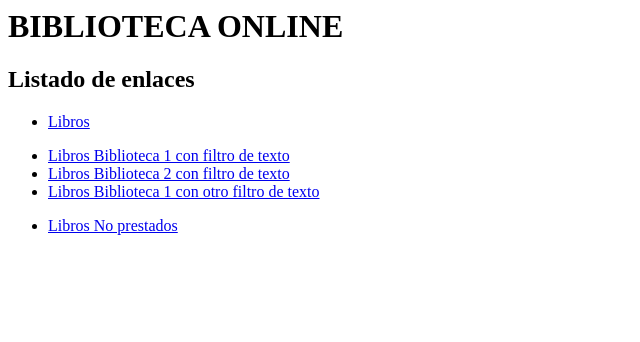
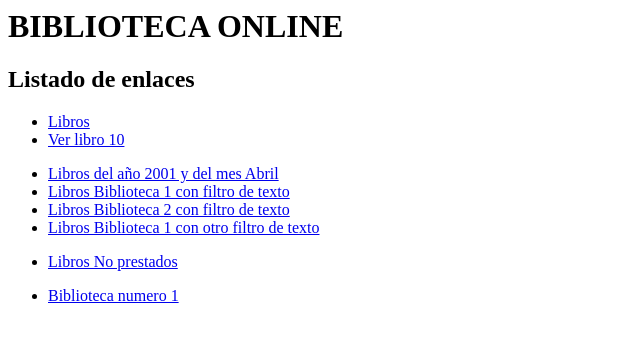
Before and after one commit to ProfesorJorgeBaron/DWES, a Django app: page / in a window 1280 px wide. Shown: the top 342 px of the page, without its empty margins (0-640 px from the left). Run offline with Django 3.2, Linux system fonts and the light colour scheme.

Commit message:
Añadimos nuevo ejemplo

```diff
--- a/Tema_4_Views/tutorial_views/biblioteca/models.py
+++ b/Tema_4_Views/tutorial_views/biblioteca/models.py
@@ -30,7 +30,7 @@ class Libro(models.Model):
 
     descripcion = models.TextField()
     fecha_publicacion = models.DateField()
-    biblioteca = models.ForeignKey(Biblioteca, on_delete = models.CASCADE)
+    biblioteca = models.ForeignKey(Biblioteca, on_delete = models.CASCADE,related_name="libros_biblioteca")
     autores =   models.ManyToManyField(Autor)
 
 
--- a/Tema_4_Views/tutorial_views/biblioteca/templates/index.html
+++ b/Tema_4_Views/tutorial_views/biblioteca/templates/index.html
@@ -6,8 +6,10 @@
     <h2>Listado de enlaces</h2>
     <ul>
         <li><a href="{% url 'lista_libros' %}">Libros</a></li>
+        <li><a href="{% url 'dame_libro' 10 %}">Ver libro 10</a></li>
     </ul>
     <ul>
+        <li><a href="{% url 'dame_libros_fecha' 2001 4 %}">Libros del año 2001 y del mes Abril</a></li>
         <li><a href="{% url 'dame_libros_biblioteca' 1 'prueba' %}">Libros Biblioteca 1 con filtro de texto</a></li>
         <li><a href="{% url 'dame_libros_biblioteca' 2 'hel' %}">Libros Biblioteca 2 con filtro de texto</a></li>
         <li><a href="{% url 'dame_libros_biblioteca' 1 'pr' %}">Libros Biblioteca 1 con otro filtro de texto</a></li>
@@ -15,5 +17,9 @@
     <ul>
         <li><a href="{% url 'libros_no_prestados' %}">Libros No prestados</a></li>
     </ul>
+
+    <ul>
+        <li><a href="{% url 'dame_biblioteca' 1 %}">Biblioteca numero 1</a></li>
+    </ul>
     </body>
 </html>
--- a/Tema_4_Views/tutorial_views/biblioteca/templates/libro/lista.html
+++ b/Tema_4_Views/tutorial_views/biblioteca/templates/libro/lista.html
@@ -14,7 +14,7 @@
                     <li>{{ autor.nombre }}</li>
                 {% endfor%}
             </ul>
-            <p>Fecha Publicacion {{ libro.fecha_publicacion }}.
+            <p>Fecha Publicacion {{ libro.fecha_publicacion }}:
                 <a href="{% url 'dame_libros_fecha' libro.fecha_publicacion.year libro.fecha_publicacion.month %}">
                     Pulsa para ver libros del mismo año y mes
                 </a>
@@ -31,7 +31,7 @@
                 </a>
             </h3>
             <p>Descripcion{{ libro.descripcion }}</p>
-            <a href="{% url 'dame_libro' id_libro=libro.id %}">Pulsa para ver con más detalle</a>
+            <a href="{% url 'dame_libro' libro.id %}">Pulsa para ver con más detalle</a>
         </div>
     {% endfor %}
 
--- a/Tema_4_Views/tutorial_views/biblioteca/urls.py
+++ b/Tema_4_Views/tutorial_views/biblioteca/urls.py
@@ -8,6 +8,7 @@ urlpatterns = [
     path("libros/listar/<int:anyo_libro>/<int:mes_libro>", views.dame_libros_fecha,name="dame_libros_fecha"),
     path("libros/listar/<str:idioma>/", views.dame_libros_idioma,name="dame_libros_idioma"),
     path("biblioteca/<int:id_biblioteca>/libros/<str:texto_libro>", views.dame_libros_biblioteca,name="dame_libros_biblioteca"),
+    path('biblioteca/<int:id_biblioteca>/',views.dame_biblioteca,name='dame_biblioteca'),
     path('ultimo-cliente-libro/<int:libro>',views.dame_ultimo_cliente_libro,name='ultimo_cliente_libro'),
     re_path(r"^filtro[0-9]$", views.libros_no_prestados,name="libros_no_prestados"),
 ]
--- a/Tema_4_Views/tutorial_views/biblioteca/views.py
+++ b/Tema_4_Views/tutorial_views/biblioteca/views.py
@@ -1,22 +1,23 @@
 from django.shortcuts import render
 from django.db.models import Q
-from .models import Libro,Cliente
-from django.views.defaults import page_not_found
+from .models import Libro,Cliente,Biblioteca
 
 # Create your views here.
 def index(request):
     return render(request, 'index.html')
 
 def listar_libros(request):
-    libros = Libro.objects.select_related("biblioteca").prefetch_related("autores");
+    libros = Libro.objects.select_related("biblioteca").prefetch_related("autores")
+    libros = libros.all()
     return render(request, 'libro/lista.html',{"libros_mostrar":libros})
 
 def dame_libro(request,id_libro):
-    libro = Libro.objects.select_related("biblioteca").prefetch_related("autores").get(id=id_libro)
+    QSlibro = Libro.objects.select_related("biblioteca").prefetch_related("autores")
+    libro = QSlibro.get(id=id_libro)
     return render(request, 'libro/libro.html',{"libro_mostrar":libro})
 
 def dame_libros_fecha(request,anyo_libro,mes_libro):
-    libros = Libro.objects.select_related("biblioteca").prefetch_related("autores")
+    libros = Libro.objects.prefetch_related("autores").select_related("biblioteca")
     libros = libros.filter(fecha_publicacion__year=anyo_libro,fecha_publicacion__month=mes_libro)
     return render(request, 'libro/lista.html',{"libros_mostrar":libros})
 
@@ -27,7 +28,7 @@ def dame_libros_idioma(request,idioma):
 
 def dame_libros_biblioteca(request,id_biblioteca,texto_libro):
     libros = Libro.objects.select_related("biblioteca").prefetch_related("autores")
-    libros = libros.filter(biblioteca=id_biblioteca).filter(descripcion__contains=texto_libro).order_by("-nombre")
+    libros = libros.filter(biblioteca__nombre='').filter(descripcion__contains=texto_libro).order_by("-nombre")
     return render(request, 'libro/lista.html',{"libros_mostrar":libros})
 
 def dame_ultimo_cliente_libro(request,libro):
@@ -39,6 +40,9 @@ def libros_no_prestados(request):
     libros = libros.filter(prestamo=None)
     return render(request, 'libro/lista.html',{"libros_mostrar":libros})
 
+def dame_biblioteca(request,id_biblioteca):
+    biblioteca = Biblioteca.objects.get(id=id_biblioteca)
+    return render(request, 'biblioteca/biblioteca.html',{"biblioteca":biblioteca})
 
 #Páginas de Error
 def mi_error_404(request,exception=None):
```
Also changed, not shown: Tema_4_Views/tutorial_views/biblioteca/templates/biblioteca/biblioteca.html (added, +18 -0 lines), Tema_4_Views/tutorial_views/biblioteca/migrations/0004_alter_libro_biblioteca.py (added).
